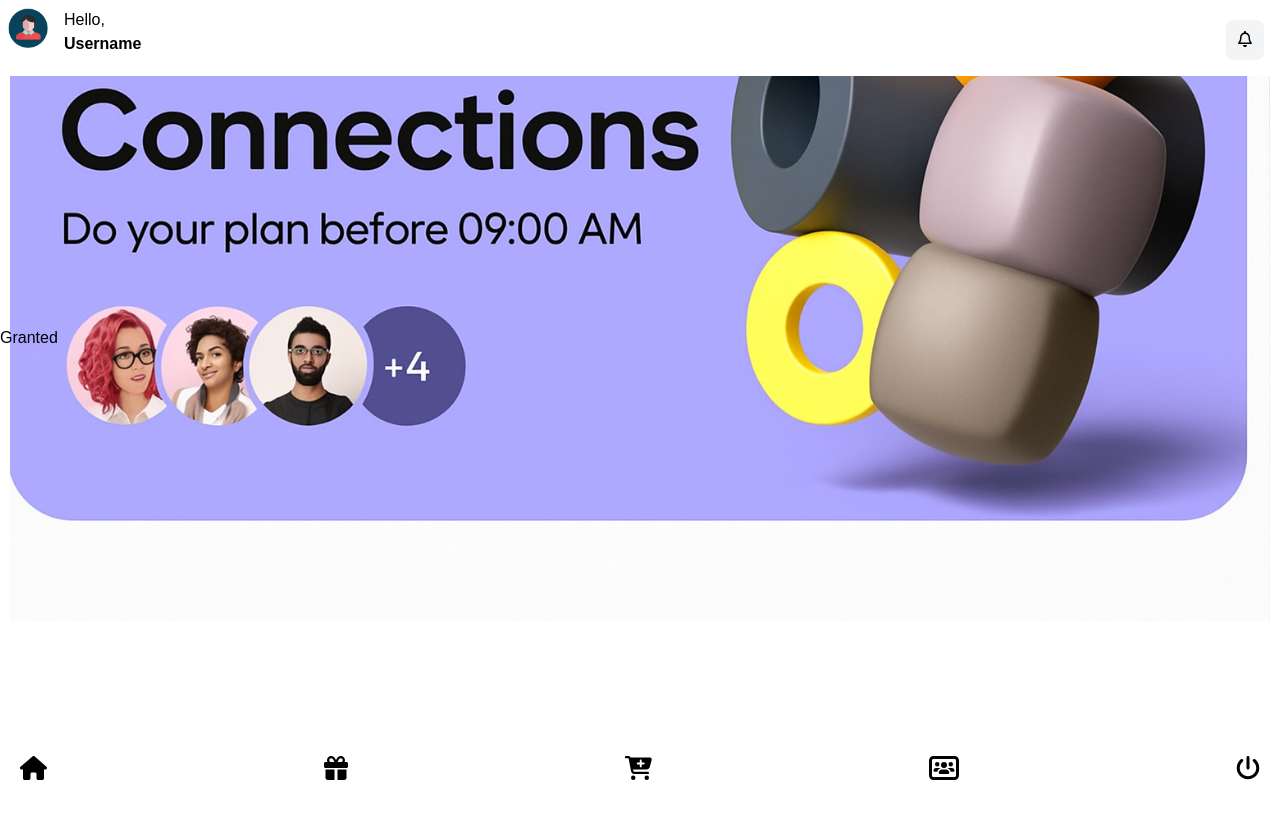
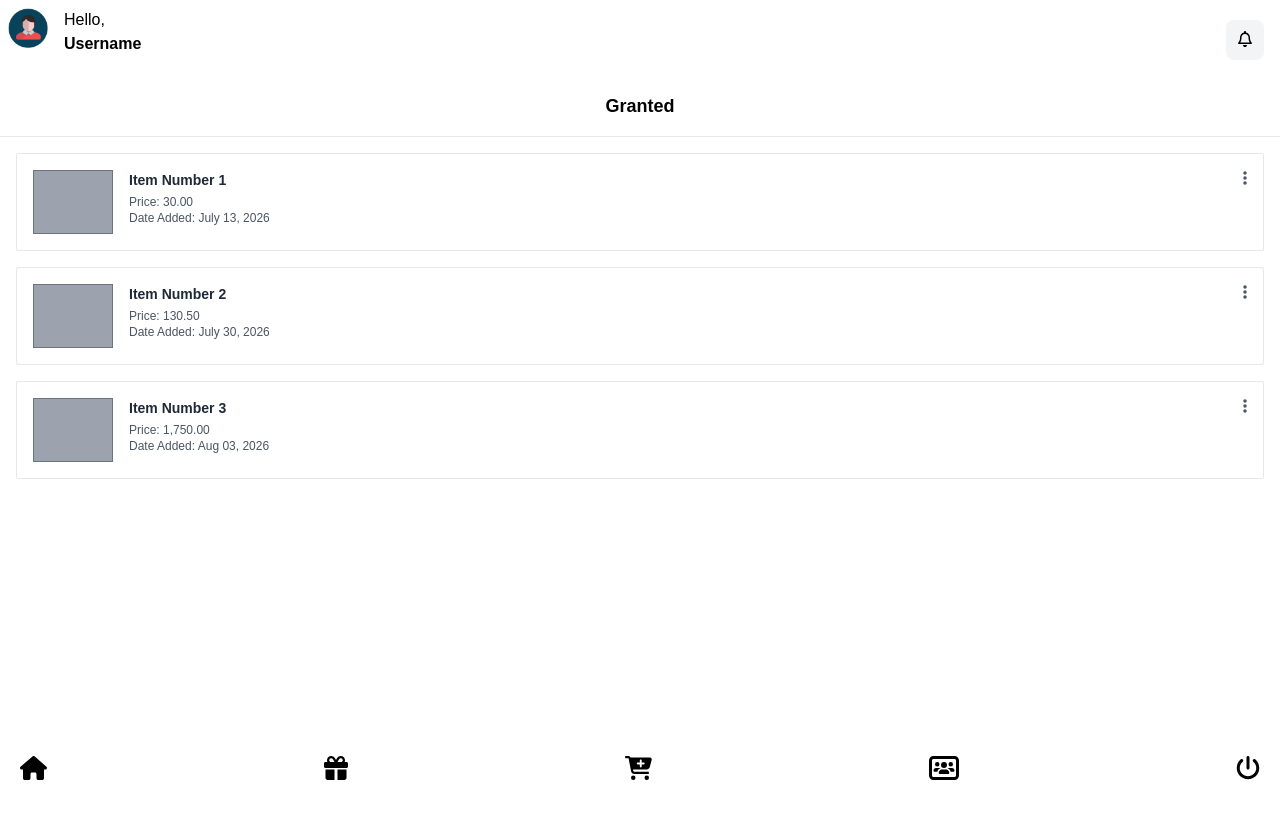
Before and after one commit to AL3-Richard-20/al3-solicify-app, a React (Vite) app: page /granted in a window 1280 px wide. Shown: the top 818 px of the page. Built offline with nearby package versions, Linux system fonts and the light colour scheme.

Commit message:
Feat: granted page v1

```diff
--- a/package.json
+++ b/package.json
@@ -18,7 +18,8 @@
     "react": "^18.2.0",
     "react-dom": "^18.2.0",
     "react-dropzone": "^14.3.8",
-    "react-router": "^7.2.0"
+    "react-router": "^7.2.0",
+    "react-router-dom": "^7.13.1"
   },
   "devDependencies": {
     "@types/react": "^18.0.27",
--- a/src/App.jsx
+++ b/src/App.jsx
@@ -1,8 +1,10 @@
-import React from "react";
+import { React, useEffect} from "react";
+
 import ReactDOM from "react-dom/client";
 import { BrowserRouter, Routes, Route } from "react-router";
 
 // Pages
+import ScrollToTop from "./components/ScrollToTop.jsx"; // Import ScrollToTop component
 import Login from './pages/Login.jsx'
 import Home from './pages/Home.jsx'
 import NotFound from './pages/NotFound.jsx'
@@ -20,6 +22,9 @@ function App() {
     ReactDOM.createRoot(root).render(
 
       <BrowserRouter>
+
+        {/* Add ScrollToTop inside BrowserRouter */}
+        <ScrollToTop />
 
         <Routes>
 
--- /dev/null
+++ b/src/components/ScrollToTop.jsx
@@ -0,0 +1,15 @@
+import { useEffect } from "react";
+import { useLocation } from "react-router-dom";
+
+function ScrollToTop() {
+
+    const { pathname } = useLocation();
+
+    useEffect(() => {
+        window.scrollTo(0, 0);
+    }, [pathname]); // Trigger scroll-to-top on route change
+
+    return null; // This component doesn't render anything
+}
+
+export default ScrollToTop;
--- a/src/index.css
+++ b/src/index.css
@@ -27,3 +27,13 @@ html{
 
     font-family: "Roboto Flex", sans-serif;
 }
+
+
+.scrollbar-hide {
+    -ms-overflow-style: none; /* IE and Edge */
+    scrollbar-width: none; /* Firefox */
+}
+
+.scrollbar-hide::-webkit-scrollbar {
+    display: none; /* Chrome, Safari, and Opera */
+}
--- a/src/pages/CollectionItems.jsx
+++ b/src/pages/CollectionItems.jsx
@@ -41,7 +41,7 @@ export default function CollectionItems(){
 
     return (
         <div>
-             <div>
+            <div>
 
                 {/* =================== TOP NAVIGATION ================= */}
                     <TopNav />
@@ -112,7 +112,6 @@ export default function CollectionItems(){
             {/* =================== MOBILE NAVIGATION END =========== */}
 
             </div>
-
         </div>
     )
 }
--- a/src/pages/Granted.jsx
+++ b/src/pages/Granted.jsx
@@ -1,33 +1,117 @@
-import { useState } from "react"
+import { useNavigate } from 'react-router'
+
+// Assets
+import { FontAwesomeIcon } from '@fortawesome/react-fontawesome'
+import { faEllipsisVertical, faArrowLeft } from '@fortawesome/free-solid-svg-icons'
+
+// Flowbite
+import { Button, createTheme, ThemeProvider } from 'flowbite-react'
+import customTheme from '../styles/tailwind-theme.jsx'
 
 // Components
-import Banner from '../components/Banner.jsx'
+// import Banner from '../components/Banner.jsx'
 import TopNav from '../components/TopNav.jsx'
 import MobileNav from '../components/MobileNav.jsx'
 
-export default function Granted(){
+export default function CollectionItems(){
 
-    const [bannertype, setBannerType] = useState("Granted")
+    const collection_items = [
+        {
+            "collItemId":1,
+            "itemName":"Item Number 1",
+            "itemImage":"Sample.png",
+            "itemPrice":"30.00",
+            "DateAdded":"July 13, 2026"
+        },
+        {
+            "collItemId":2,
+            "itemName":"Item Number 2",
+            "itemImage":"Sample.png",
+            "itemPrice":"130.50",
+            "DateAdded":"July 30, 2026"
+        },
+        {
+            "collItemId":3,
+            "itemName":"Item Number 3",
+            "itemImage":"Sample.png",
+            "itemPrice":"1,750.00",
+            "DateAdded":"Aug 03, 2026"
+        }
+    ]
 
     return (
         <div>
+            <div>
 
-            {/* =================== TOP NAVIGATION ================= */}
-                <TopNav />
-            {/* =================== TOP NAVIGATION END ============= */}
+                {/* =================== TOP NAVIGATION ================= */}
+                    <TopNav />
+                {/* =================== TOP NAVIGATION END ============= */}
 
-            {/* =================== BANNER =================== */}
-                <Banner bannertype={bannertype} />
-            {/* =================== BANNER END =============== */}
+                {/* Modal */}
+                <div className="min-h-[700px] bg-white overflow-hidden">
 
-            <div className="min-h-[590px]">
-                <h4>Granted</h4>
+                    {/* Header */}
+                    <div className="flex justify-center py-4 text-center font-semibold text-lg border-b">
+                        {/* <FontAwesomeIcon className="ml-4" icon={ faArrowLeft } /> */}
+                        <p>Granted</p>
+                        {/* <FontAwesomeIcon className="mr-4" icon={ faEllipsisVertical } /> */}
+                    </div>
+
+                    {
+                        collection_items.map((item) => (
+
+                            <div className="m-4 p-4 rounded-sm border">
+
+                                <div className="flex justify-between items-start" key={ item.collItemId }>
+
+                                    {/* Left Section */}
+                                    <div className="flex gap-4">
+
+                                        {/* Image Placeholder */}
+                                        <div className="w-20 h-16 bg-gray-400 border border-gray-500"></div>
+
+                                        {/* Text Content */}
+                                        <div>
+                                            <h2 className="font-semibold text-gray-800 text-sm">
+                                                { item.itemName }
+                                            </h2>
+                                            <p className="text-xs text-gray-600 mt-1">Price: { item.itemPrice }</p>
+                                            <p className="text-xs text-gray-600">
+                                            Date Added: { item.DateAdded }
+                                            </p>
+
+                                            {/* Button */}
+                                                {/* <ThemeProvider theme={ customTheme }>
+                                                    <Button
+                                                        color="primary"
+                                                        size="sm"
+                                                        className="font-bold my-3">
+                                                        Mark as Granted
+                                                    </Button>
+                                                </ThemeProvider> */}
+
+                                        </div>
+                                    </div>
+
+                                    {/* 3-dot Menu */}
+                                    <FontAwesomeIcon className="text-gray-600 hover:text-gray-800" icon={ faEllipsisVertical } />
+
+                                </div>
+
+                            </div>
+                        ))
+                    }
+                    <div>
+
+                </div>
+
             </div>
 
             {/* =================== MOBILE NAVIGATION =============== */}
                 <MobileNav />
             {/* =================== MOBILE NAVIGATION END =========== */}
 
+            </div>
         </div>
     )
 }
--- a/src/pages/Home.jsx
+++ b/src/pages/Home.jsx
@@ -43,6 +43,16 @@ export default function Home(){
                     </NavLink>
                 {/* =================== WISHLIST END ============= */}
 
+                {/* =================== TO BUY ================= */}
+                    <NavLink to="/connections" className="flex items-center justify-between m-1 p-4 border border-gray-300">
+                        <div>
+                            <FontAwesomeIcon className="text-3xl mt-4 mb-4 text-yellow-300" icon={faCartShopping} />
+                            <h4 className="font-bold uppercase text-1xl">To Buy</h4>
+                        </div>
+                        <h3 className="text-3xl font-bold">0</h3>
+                    </NavLink>
+                {/* =================== TO BUY END ============= */}
+
                 {/* =================== GRANDTED ================= */}
                     <NavLink to="/granted" className="flex items-center justify-between m-1 p-4 border border-gray-300">
                         <div>
--- a/src/pages/WishlistItemInfo.jsx
+++ b/src/pages/WishlistItemInfo.jsx
@@ -1,9 +1,9 @@
-import { useState } from 'react'
+import { useState, useRef } from 'react'
 import { useNavigate } from 'react-router'
 
 // Assets
 import { FontAwesomeIcon } from '@fortawesome/react-fontawesome'
-import { faEllipsisVertical, faArrowLeft } from '@fortawesome/free-solid-svg-icons'
+import { faEllipsisVertical, faArrowLeft, faChevronLeft, faChevronRight } from '@fortawesome/free-solid-svg-icons'
 
 // Flowbite
 import { Button, createTheme, ThemeProvider } from 'flowbite-react'
@@ -17,6 +17,7 @@ import MobileNav from '../components/MobileNav.jsx'
 export default function WishlistItemInfo(){
 
     const [activeImage, setActiveImage] = useState(0);
+    const scrollRef = useRef(null);
 
     const images = [
         "https://via.placeholder.com/400x200",
@@ -24,7 +25,37 @@ export default function WishlistItemInfo(){
         "https://via.placeholder.com/400x200/bbbbbb",
         "https://via.placeholder.com/400x200/cccccc",
         "https://via.placeholder.com/400x200/dddddd",
+        "https://via.placeholder.com/400x200",
+        "https://via.placeholder.com/400x200/aaaaaa",
+        "https://via.placeholder.com/400x200/bbbbbb",
+        "https://via.placeholder.com/400x200/cccccc",
+        "https://via.placeholder.com/400x200/dddddd",
     ];
+
+    const scroll = (direction) => {
+        if (scrollRef.current) {
+          const scrollAmount = 120;
+          scrollRef.current.scrollBy({
+            left: direction === "left" ? -scrollAmount : scrollAmount,
+            behavior: "smooth",
+          });
+        }
+    };
+
+    const handleThumbnailClick = (index) => {
+        setActiveImage(index);
+
+        const container = scrollRef.current;
+        const thumb = container.children[index];
+
+        if (thumb) {
+        thumb.scrollIntoView({
+            behavior: "smooth",
+            inline: "center",
+            block: "nearest",
+        });
+        }
+    };
 
     return (
         <div>
@@ -44,7 +75,7 @@ export default function WishlistItemInfo(){
                     </div>
 
                     {/* Main Image */}
-                    <div className="w-full h-40 bg-gray-300 border border-gray-400">
+                    <div className="w-full h-40 overflow-hidden rounded-md border border-gray-300 bg-gray-300">
                         <img
                             key={activeImage}
                             src={images[activeImage]}
@@ -54,12 +85,19 @@ export default function WishlistItemInfo(){
                     </div>
 
                     {/* Thumbnail Row */}
-                    <div className="flex gap-2 mt-3 p-4">
+                    <div className="relative mt-3">
+
+                        {/* Scrollable Thumbnails */}
+                        <div
+                            ref={scrollRef}
+                            className="flex gap-2 overflow-x-auto scroll-smooth scrollbar-hide px-6"
+                            >
+
                             {images.map((img, index) => (
                                 <div
                                     key={index}
-                                onClick={() => setActiveImage(index)}
-                                className={`w-12 h-10 rounded cursor-pointer overflow-hidden border transition-all duration-300
+                                    onClick={() => handleThumbnailClick(index)}
+                                    className={`min-w-[48px] h-10 rounded cursor-pointer overflow-hidden border transition-all duration-300
                                     ${
                                         activeImage === index
                                         ? "border-blue-600 scale-105"
@@ -73,6 +111,9 @@ export default function WishlistItemInfo(){
                                     />
                                 </div>
                             ))}
+
+                        </div>
+
                     </div>
 
                     {/* Product Info */}
```
Also changed, not shown: 1 other file (tests, documents, lock files or other folders). Lines whose indentation alone changed are shown as unchanged.
